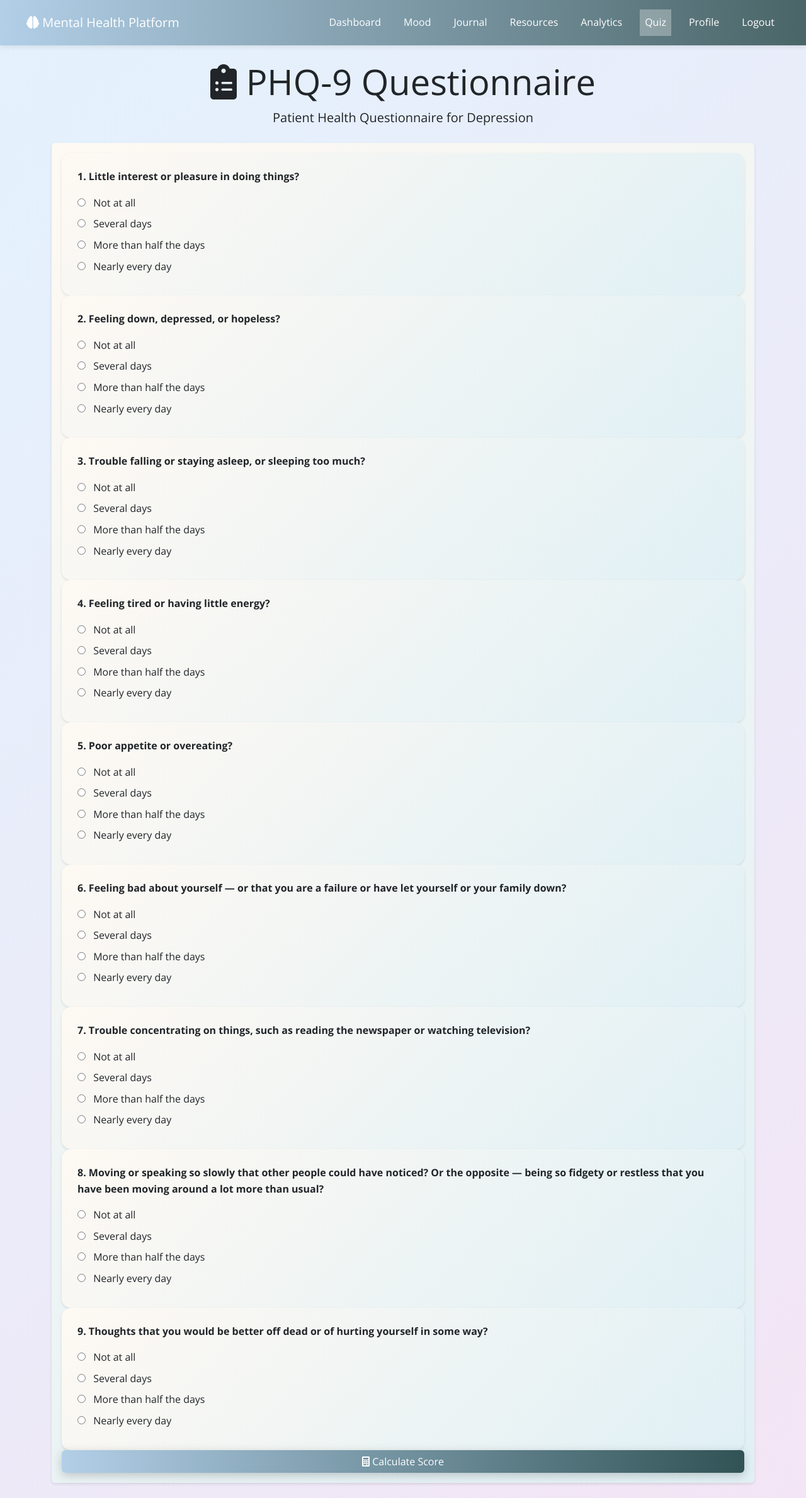
After one commit to swaruppingale/Ly_project, a Flask app: page /quiz in a window 1280 px wide. The commit adds this page. Shown: the whole page at 63% size. Run offline with Flask 3, Linux system fonts and the light colour scheme.

Commit message:
Updated Code

```diff
--- a/app/models/journal.py
+++ b/app/models/journal.py
@@ -2,13 +2,14 @@ from app import db
 from datetime import datetime
 
 class JournalEntry(db.Model):
-    """Journal entry model for personal diary entries"""
+
     __tablename__ = 'journal_entries'
 
     id = db.Column(db.Integer, primary_key=True)
     user_id = db.Column(db.Integer, db.ForeignKey('users.id'), nullable=False)
     title = db.Column(db.String(200), nullable=True)
     content = db.Column(db.Text, nullable=False)
+    sentiment = db.Column(db.String(20), nullable=True)  # 'positive', 'neutral', 'negative'
     mood_before = db.Column(db.Integer, nullable=True)  # 1-10 scale
     mood_after = db.Column(db.Integer, nullable=True)  # 1-10 scale
     tags = db.Column(db.Text, nullable=True)  # JSON string of tags
@@ -23,12 +24,13 @@ class JournalEntry(db.Model):
             setattr(self, key, value)
 
     def to_dict(self):
-        """Convert journal entry to dictionary"""
+
         return {
             'id': self.id,
             'user_id': self.user_id,
             'title': self.title,
             'content': self.content,
+            'sentiment': self.sentiment,
             'mood_before': self.mood_before,
             'mood_after': self.mood_after,
             'tags': self.tags,
--- a/app/static/app.css
+++ b/app/static/app.css
@@ -166,6 +166,7 @@ gap: 20px;
 .icon-resources { background-color: #45b7d1; }
 .icon-analytics { background-color: #96ceb4; }
 .icon-profile { background-color: #feca57; }
+.icon-quiz { background-color: #d17af1;}
 
 .stats-card {
   text-align: center;
--- /dev/null
+++ b/app/templates/quiz.html
@@ -0,0 +1,206 @@
+<!DOCTYPE html>
+<html lang="en">
+<head>
+    <meta charset="UTF-8">
+    <meta name="viewport" content="width=device-width, initial-scale=1.0">
+    <title>PHQ-9 Quiz - Mental Health Platform</title>
+    <link href="https://cdn.jsdelivr.net/npm/bootstrap@5.3.0/dist/css/bootstrap.min.css" rel="stylesheet">
+    <link href="https://cdnjs.cloudflare.com/ajax/libs/font-awesome/6.0.0/css/all.min.css" rel="stylesheet">
+    <link rel="stylesheet" href="{{ url_for('static', filename='app.css') }}">
+    <style>
+        .question {
+            background: white;
+            border-radius: 15px;
+            padding: 25px;
+            box-shadow: 0 5px 15px rgba(0,0,0,0.08);
+            transition: transform 0.3s, box-shadow 0.3s;
+            border: 2px solid transparent;
+            cursor: pointer;
+            background: linear-gradient(135deg, #fef9f3, #e0f0f5);
+            border: none;
+            box-shadow: 0 0.125rem 0.25rem rgba(0, 0, 0, 0.1);
+            transition: box-shadow 0.15s ease-in-out;
+        }
+        .options {
+            margin-top: 10px;
+
+        }
+        .options label {
+            display: block;
+            margin-bottom: 8px;
+            cursor: pointer;
+        }
+        .options input[type="radio"] {
+            margin-right: 8px;
+        }
+        .result {
+            margin-top: 25px;
+            padding: 15px;
+            background: #eaf4ff;
+            border-radius: 8px;
+            font-size: 18px;
+            font-weight: bold;
+            display: none;
+        }
+    </style>
+</head>
+<body>
+    <nav class="navbar navbar-expand-lg navbar-dark bg-primary">
+        <div class="container-fluid">
+            <a class="navbar-brand text-white" href="/dashboard">
+                <i class="fas fa-brain"></i>
+                Mental Health Platform
+            </a>
+            <div class="navbar-nav ms-auto">
+                <a href="/dashboard" class="nav-link text-white">Dashboard</a>
+                <a href="/mood" class="nav-link text-white">Mood</a>
+                <a href="/journal" class="nav-link text-white">Journal</a>
+                <a href="/resources" class="nav-link text-white">Resources</a>
+                <a href="/analytics" class="nav-link text-white">Analytics</a>
+                <a href="/quiz" class="nav-link active text-white">Quiz</a>
+                <a href="/profile" class="nav-link text-white">Profile</a>
+                <a href="#" onclick="logout()" class="nav-link text-white">Logout</a>
+            </div>
+        </div>
+    </nav>
+
+    <div class="container my-4">
+        <div class="text-center mb-4">
+            <h1 class="display-4"><i class="fas fa-clipboard-list"></i> PHQ-9 Questionnaire</h1>
+            <p class="lead">Patient Health Questionnaire for Depression</p>
+        </div>
+
+        <div class="card">
+            <div class="card-body">
+                <form id="phqForm">
+                    <div class="question">
+                        <p><strong>1. Little interest or pleasure in doing things?</strong></p>
+                        <div class="options">
+                            <label><input type="radio" name="q1" value="0"> Not at all</label>
+                            <label><input type="radio" name="q1" value="1"> Several days</label>
+                            <label><input type="radio" name="q1" value="2"> More than half the days</label>
+                            <label><input type="radio" name="q1" value="3"> Nearly every day</label>
+                        </div>
+                    </div>
+
+                    <div class="question">
+                        <p><strong>2. Feeling down, depressed, or hopeless?</strong></p>
+                        <div class="options">
+                            <label><input type="radio" name="q2" value="0"> Not at all</label>
+                            <label><input type="radio" name="q2" value="1"> Several days</label>
+                            <label><input type="radio" name="q2" value="2"> More than half the days</label>
+                            <label><input type="radio" name="q2" value="3"> Nearly every day</label>
+                        </div>
+                    </div>
+
+                    <div class="question">
+                        <p><strong>3. Trouble falling or staying asleep, or sleeping too much?</strong></p>
+                        <div class="options">
+                            <label><input type="radio" name="q3" value="0"> Not at all</label>
+                            <label><input type="radio" name="q3" value="1"> Several days</label>
+                            <label><input type="radio" name="q3" value="2"> More than half the days</label>
+                            <label><input type="radio" name="q3" value="3"> Nearly every day</label>
+                        </div>
+                    </div>
+
+                    <div class="question">
+                        <p><strong>4. Feeling tired or having little energy?</strong></p>
+                        <div class="options">
+                            <label><input type="radio" name="q4" value="0"> Not at all</label>
+                            <label><input type="radio" name="q4" value="1"> Several days</label>
+                            <label><input type="radio" name="q4" value="2"> More than half the days</label>
+                            <label><input type="radio" name="q4" value="3"> Nearly every day</label>
+                        </div>
+                    </div>
+
+                    <div class="question">
+                        <p><strong>5. Poor appetite or overeating?</strong></p>
+                        <div class="options">
+                            <label><input type="radio" name="q5" value="0"> Not at all</label>
+                            <label><input type="radio" name="q5" value="1"> Several days</label>
+                            <label><input type="radio" name="q5" value="2"> More than half the days</label>
+                            <label><input type="radio" name="q5" value="3"> Nearly every day</label>
+                        </div>
+                    </div>
+
+                    <div class="question">
+                        <p><strong>6. Feeling bad about yourself — or that you are a failure or have let yourself or your family down?</strong></p>
+                        <div class="options">
+                            <label><input type="radio" name="q6" value="0"> Not at all</label>
+                            <label><input type="radio" name="q6" value="1"> Several days</label>
+                            <label><input type="radio" name="q6" value="2"> More than half the days</label>
+                            <label><input type="radio" name="q6" value="3"> Nearly every day</label>
+                        </div>
+                    </div>
+
+                    <div class="question">
+                        <p><strong>7. Trouble concentrating on things, such as reading the newspaper or watching television?</strong></p>
+                        <div class="options">
+                            <label><input type="radio" name="q7" value="0"> Not at all</label>
+                            <label><input type="radio" name="q7" value="1"> Several days</label>
+                            <label><input type="radio" name="q7" value="2"> More than half the days</label>
+                            <label><input type="radio" name="q7" value="3"> Nearly every day</label>
+                        </div>
+                    </div>
+
+                    <div class="question">
+                        <p><strong>8. Moving or speaking so slowly that other people could have noticed? Or the opposite — being so fidgety or restless that you have been moving around a lot more than usual?</strong></p>
+                        <div class="options">
+                            <label><input type="radio" name="q8" value="0"> Not at all</label>
+                            <label><input type="radio" name="q8" value="1"> Several days</label>
+                            <label><input type="radio" name="q8" value="2"> More than half the days</label>
+                            <label><input type="radio" name="q8" value="3"> Nearly every day</label>
+                        </div>
+                    </div>
+
+                    <div class="question">
+                        <p><strong>9. Thoughts that you would be better off dead or of hurting yourself in some way?</strong></p>
+                        <div class="options">
+                            <label><input type="radio" name="q9" value="0"> Not at all</label>
+                            <label><input type="radio" name="q9" value="1"> Several days</label>
+                            <label><input type="radio" name="q9" value="2"> More than half the days</label>
+                            <label><input type="radio" name="q9" value="3"> Nearly every day</label>
+                        </div>
+                    </div>
+
+                    <button type="button" class="btn btn-primary w-100" onclick="calculateScore()">
+                        <i class="fas fa-calculator"></i> Calculate Score
+                    </button>
+                </form>
+                <div class="result alert alert-info" id="resultBox"></div>
+            </div>
+        </div>
+    </div>
+
+    <script>
+        function calculateScore() {
+            let score = 0;
+            for (let i = 1; i <= 9; i++) {
+                let q = document.querySelector(`input[name="q${i}"]:checked`);
+                if (!q) {
+                    alert("Please answer all questions before submitting.");
+                    return;
+                }
+                score += parseInt(q.value);
+            }
+
+            let severity = "";
+            if (score <= 4) severity = "Minimal depression";
+            else if (score <= 9) severity = "Mild depression";
+            else if (score <= 14) severity = "Moderate depression";
+            else if (score <= 19) severity = "Moderately severe depression";
+            else severity = "Severe depression";
+
+            let resultBox = document.getElementById("resultBox");
+            resultBox.style.display = "block";
+            resultBox.innerHTML = `<strong>Your score: ${score}</strong><br><strong>Severity: ${severity}</strong>`;
+        }
+
+        // Logout function
+        function logout() {
+            localStorage.removeItem('authToken');
+            window.location.href = '/login';
+        }
+    </script>
+</body>
+</html>
--- a/requirements.txt
+++ b/requirements.txt
@@ -10,3 +10,4 @@ PyJWT==2.8.0
 bcrypt==4.0.1
 email-validator==2.0.0
 gunicorn==21.2.0
+textblob==0.17.1
--- a/run.py
+++ b/run.py
@@ -48,6 +48,11 @@ def profile():
     """Profile page"""
     return render_template('profile.html')
 
+@app.route('/quiz')
+def quiz():
+    """Quiz page"""
+    return render_template('quiz.html')
+
 @app.route('/api')
 def api_info():
     """API information endpoint"""
```
Also changed, not shown: app/routes/auth.py (+31 -1 lines), app/routes/journal.py (+29 -0 lines), app/templates/dashboard.html (+14 -0 lines), app/templates/journal.html (+12 -3 lines), app/templates/resources.html (+15 -2 lines), migrations/add_sentiment_to_journal.py (added, +40 -0 lines), instance/mental_health_dev.db, 1 other file.
